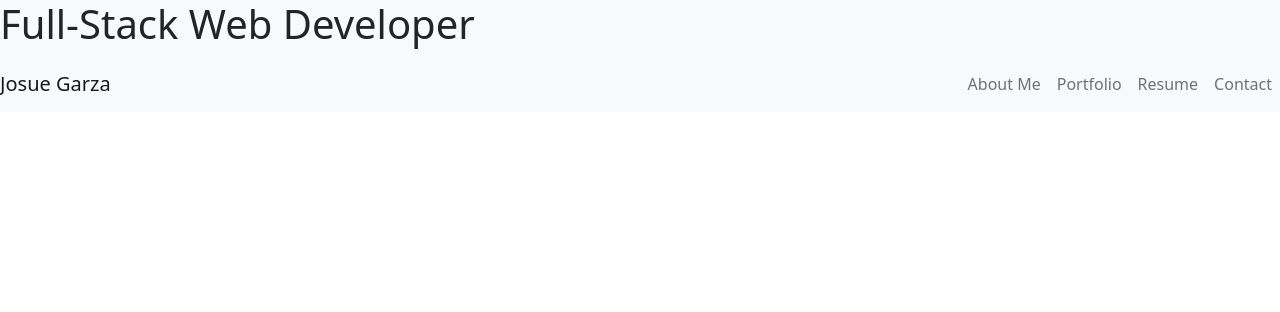
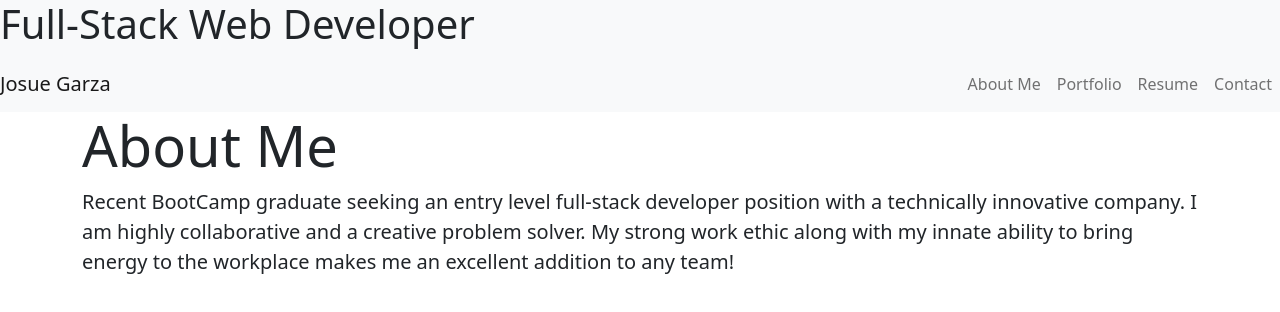
Before and after one commit to GarzaNate/React-Portfolio, a React (Create React App) app: page / in a window 1280 px wide. Shown: the top 312 px of the page. Built offline with nearby package versions, Linux system fonts and the light colour scheme.

Commit message:
additions to About component

```diff
--- a/src/components/About.js
+++ b/src/components/About.js
@@ -4,7 +4,13 @@ function About() {
 
     return (
         <div>
-
+            <div className="jumbotron jumbotron-fluid">
+                <div className="container">
+                    <h1 className="display-4">About Me</h1>
+                    <p className="lead">Recent BootCamp graduate seeking an entry level full-stack developer position with a technically innovative company. I am highly collaborative and a creative problem solver. My strong work ethic along with my innate ability to bring energy to the workplace makes me an excellent addition to any team!
+                    </p>
+                </div>
+            </div>
         </div>
     )
 }
```
